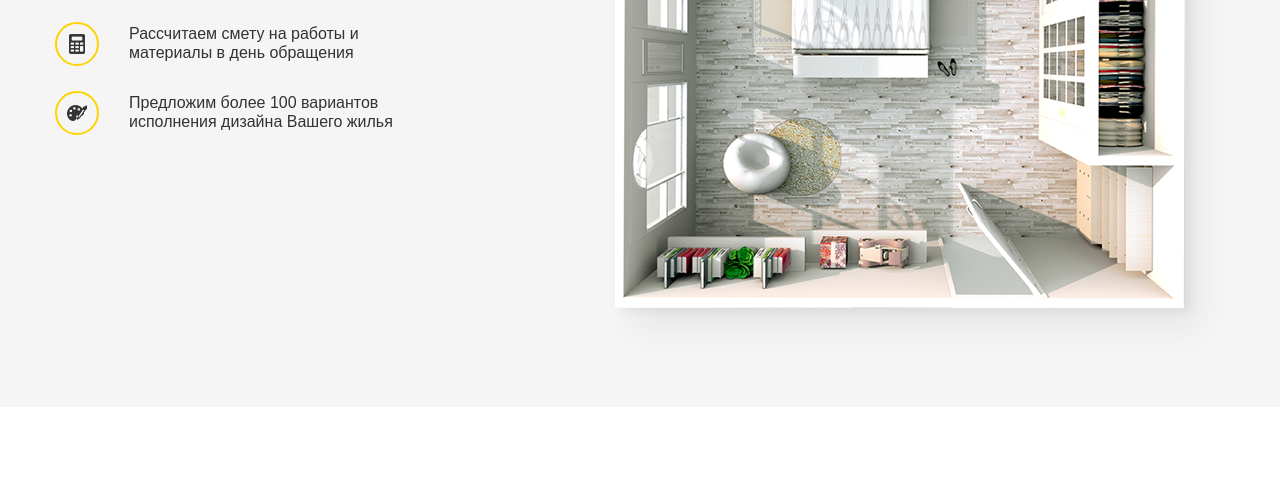
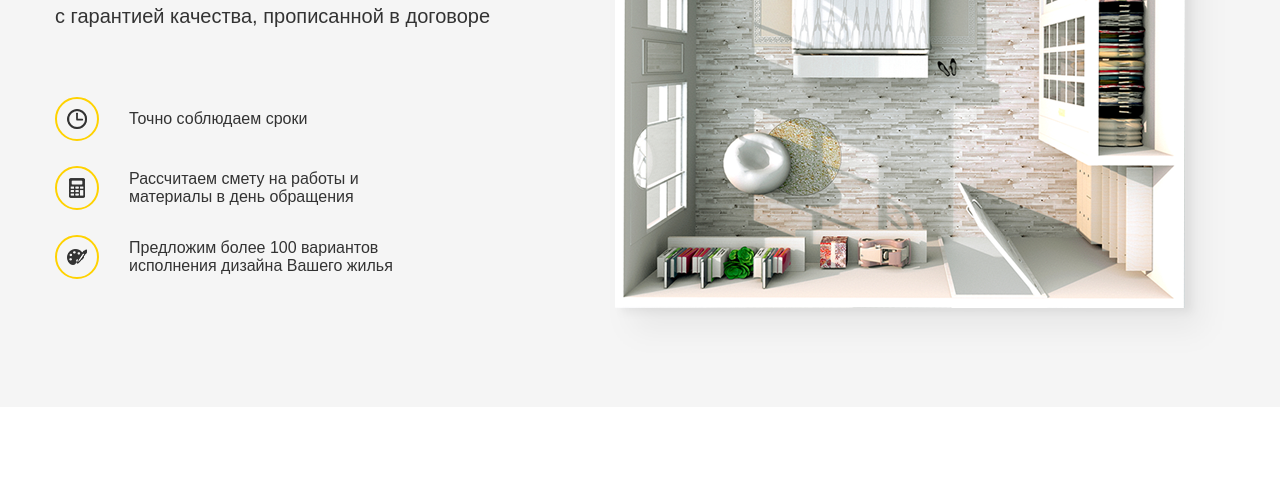
Before and after one commit to ridiculousdwarf1999/web-start, a plain HTML site: page src/index.html in a window 1280 px wide. Shown: the part 299-800 px from the top of the page. Drawn offline with Linux system fonts and the light colour scheme.

Commit message:
Ещё раз переделал предыдущие два коммита

```diff
--- a/src/sass/blocks/_hero.sass
+++ b/src/sass/blocks/_hero.sass
@@ -3,6 +3,11 @@
   background-color: $hero-color
   &-block
     display: flex
+    justify-content: space-between
+    align-items: flex-start
+  &-text
+    display: flex
+    flex-direction: column
     justify-content: space-between
     &__title
       font-size: 41px
```
Also changed, not shown: src/css/style.css, 1 other file.
